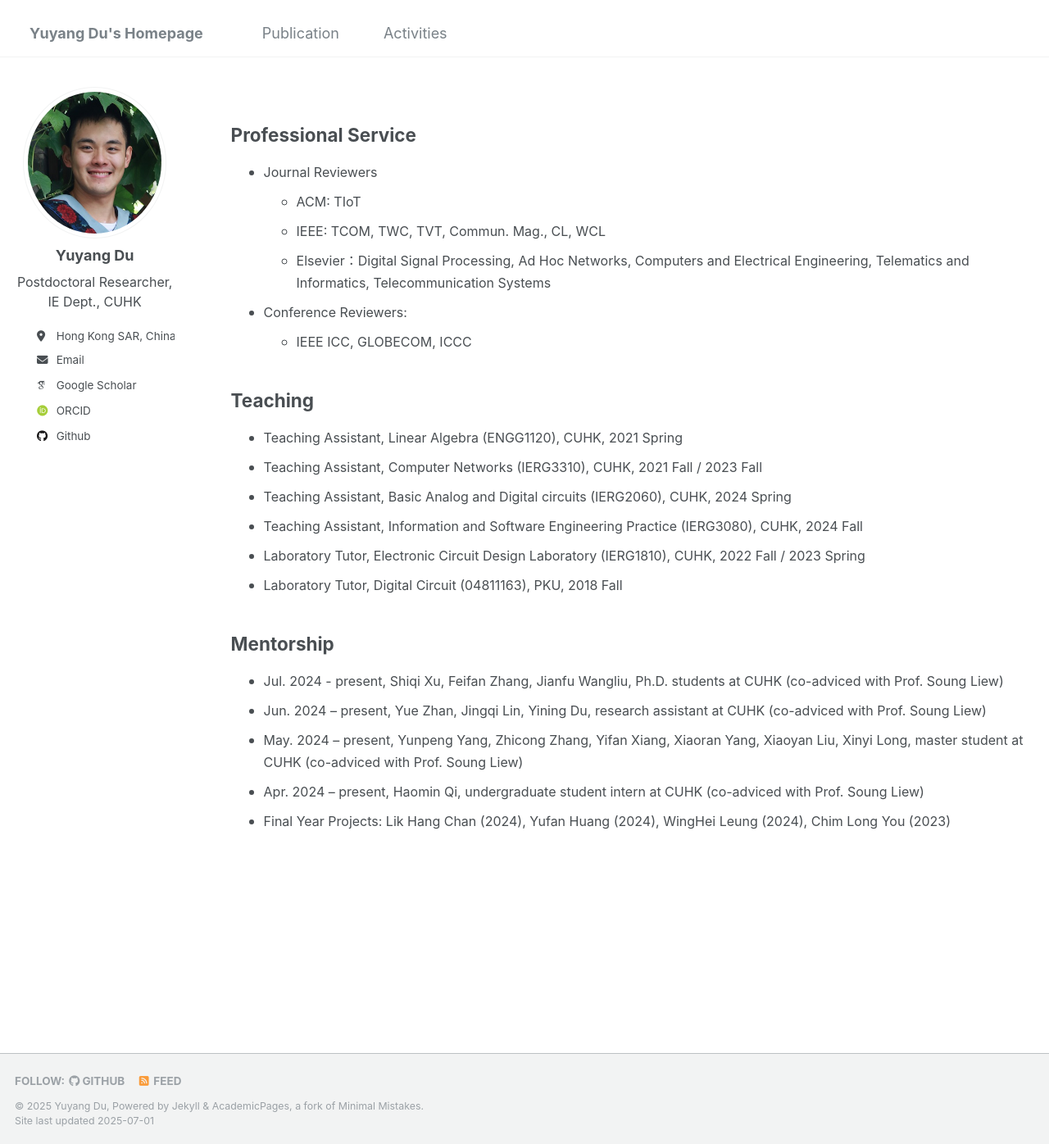
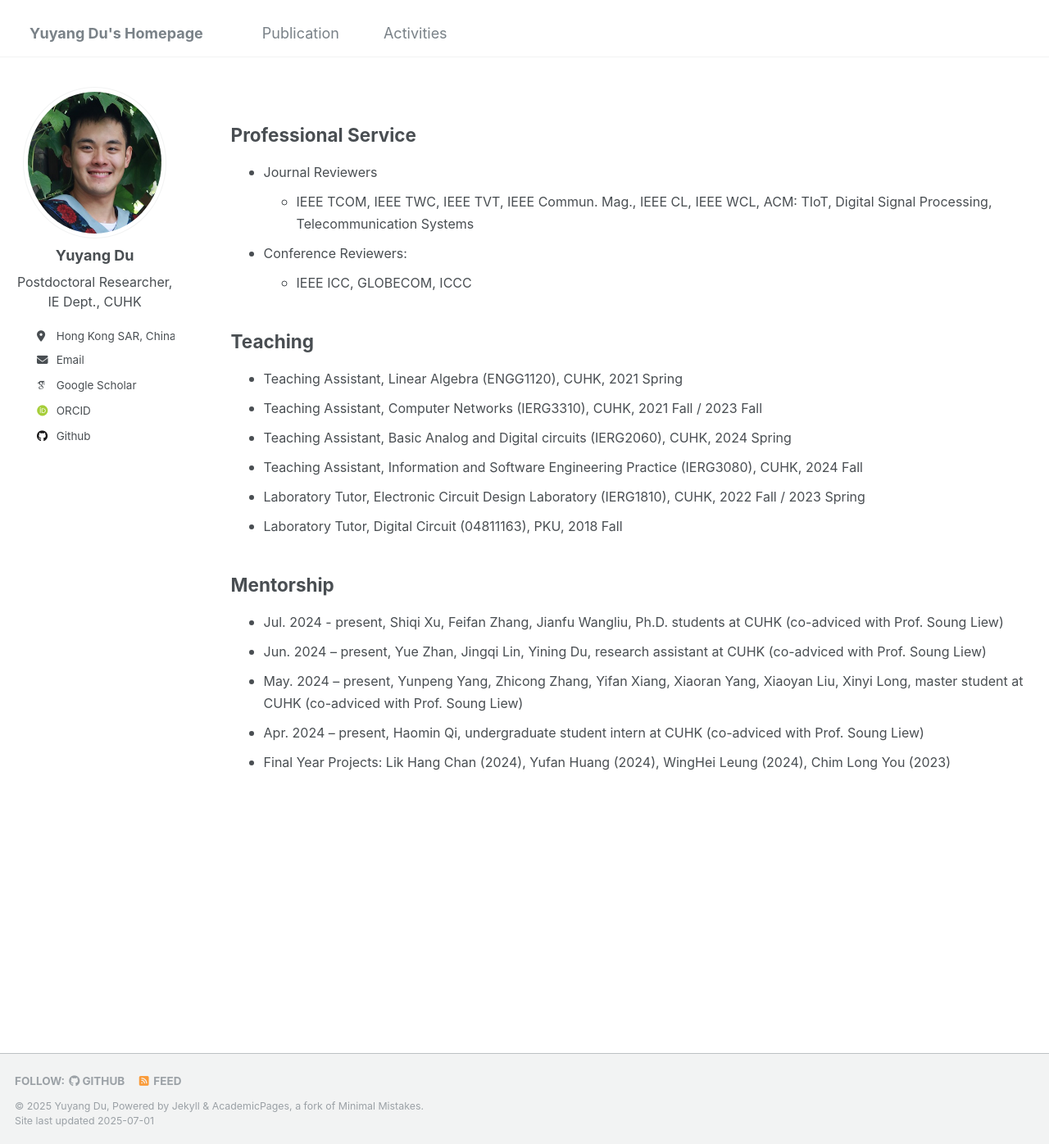
Before and after one commit to yuyangdu01/yuyangdu01.github.io, a Jekyll site: the page built from _pages/cv.md, in a window 1280 px wide and 1396 px high. Shown: the whole window at 82% size. Built offline with Jekyll 4.4.1, drawn with Linux system fonts in a browser that asks for light colours; some web fonts are replaced.

Commit message:
Update cv.md

```diff
--- a/_pages/cv.md
+++ b/_pages/cv.md
@@ -10,9 +10,7 @@ redirect_from:
 Professional Service
 ------
 * <font size=3>Journal Reviewers</font>
-  + <font size=3>ACM: TIoT</font>
-  + <font size=3>IEEE: TCOM, TWC, TVT, Commun. Mag., CL, WCL
-  + <font size=3>Elsevier：Digital Signal Processing, Ad Hoc Networks, Computers and Electrical Engineering, Telematics and Informatics, Telecommunication Systems</font>
+  + <font size=3>IEEE TCOM, IEEE TWC, IEEE TVT, IEEE Commun. Mag., IEEE CL, IEEE WCL, ACM: TIoT, Digital Signal Processing, Telecommunication Systems</font>
 * <font size=3>Conference Reviewers:</font>
   + <font size=3>IEEE ICC, GLOBECOM, ICCC</font>
 
```
